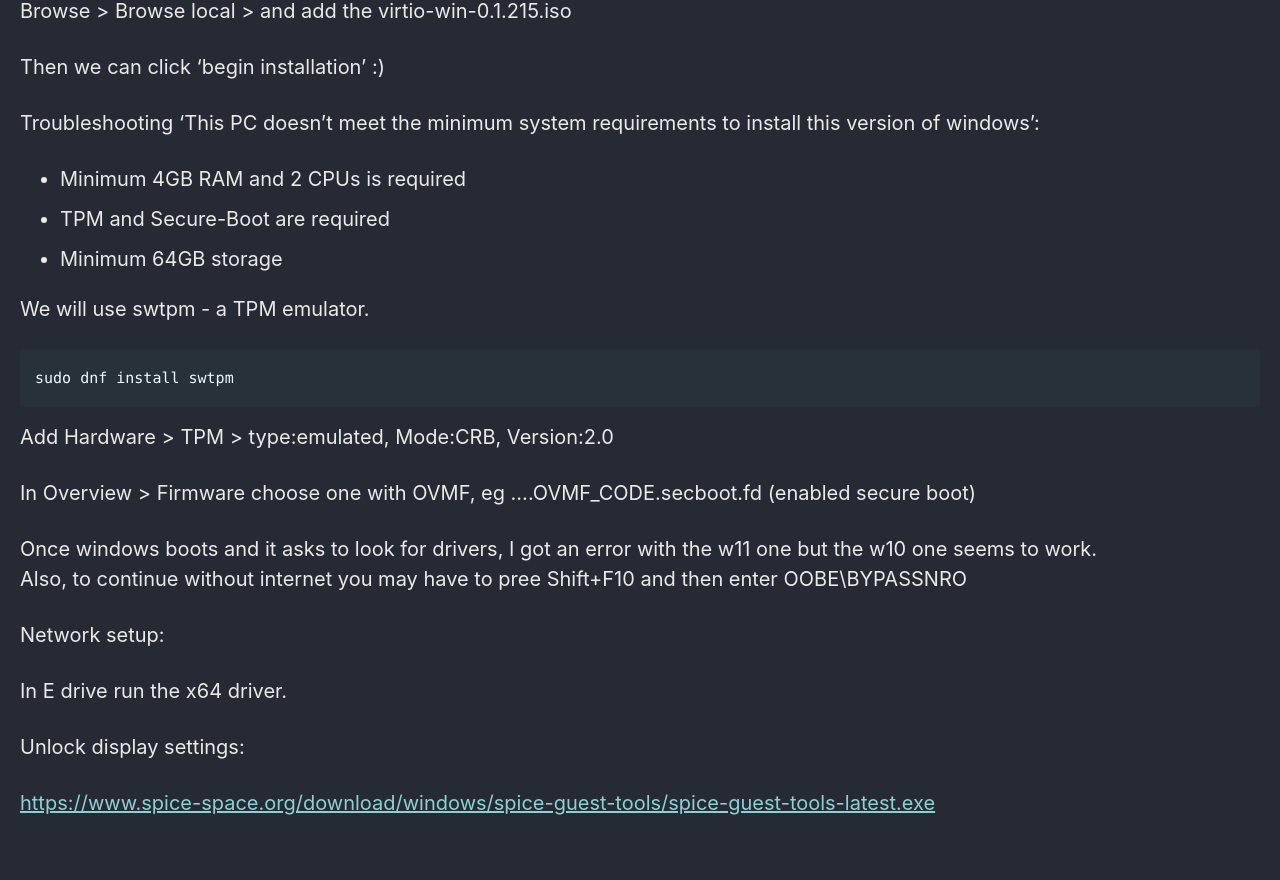
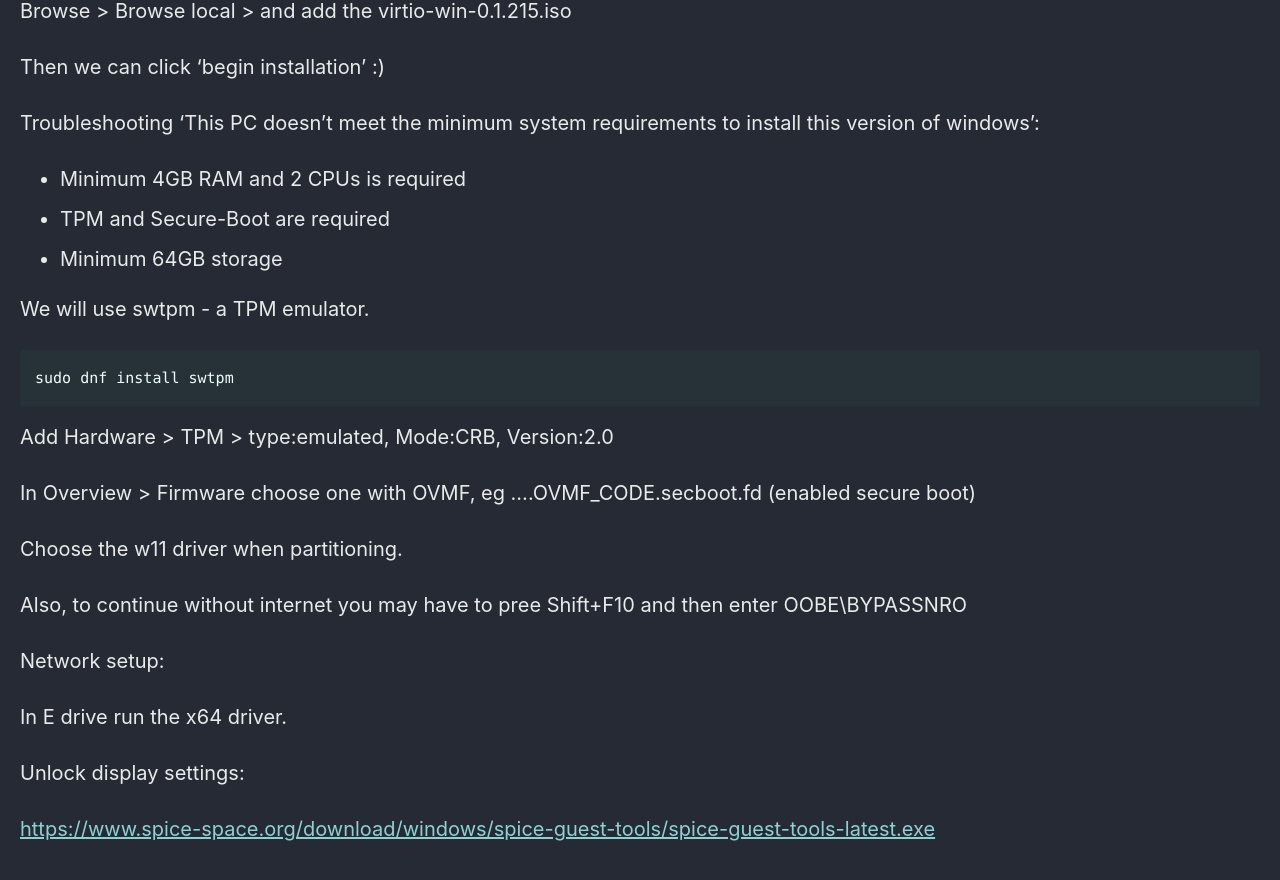
Before and after one commit to Connor-McCartney/Connor-McCartney.github.io, a Jekyll site: the page built from _pages/misc/qemu.md, in a window 1280 px wide and 900 px high, scrolled down 2077 px. Shown: the top 880 px of the window. Built offline with Jekyll 4.4.1, drawn with Linux system fonts in a browser that asks for light colours; cached includes are drawn as plain includes.

Commit message:
Update qemu.md

```diff
--- a/_pages/misc/qemu.md
+++ b/_pages/misc/qemu.md
@@ -103,7 +103,8 @@ Add Hardware > TPM > type:emulated, Mode:CRB, Version:2.0
 In Overview > Firmware choose one with OVMF, eg ....OVMF_CODE.secboot.fd (enabled secure boot)
 
 
-Once windows boots and it asks to look for drivers, I got an error with the w11 one but the w10 one seems to work. <br>
+Choose the w11 driver when partitioning.
+
 Also, to continue without internet you may have to pree Shift+F10 and then enter OOBE\BYPASSNRO
 
 Network setup:
```
